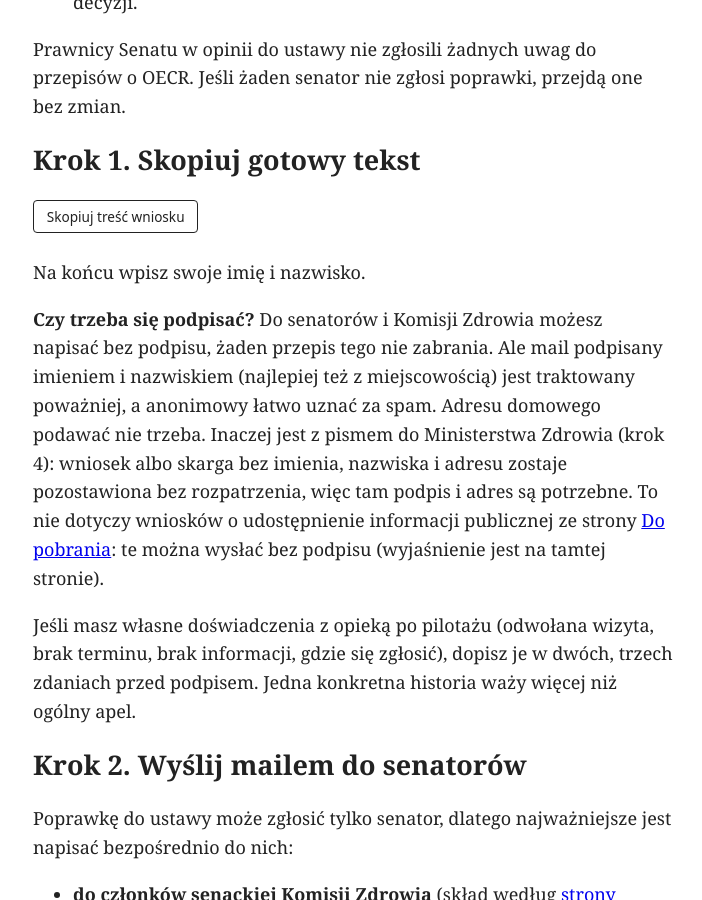
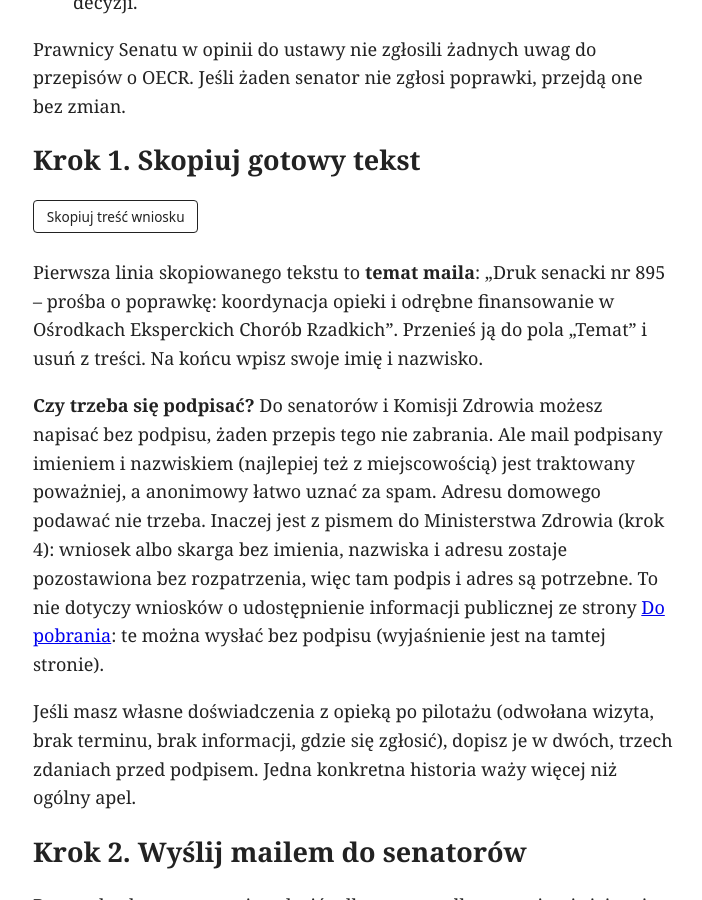
Before and after one commit to sylwiaeb/nf1news, a Jekyll site: the page built from _posts/2026-11-03-senat-uwagi-oecr.md, in a window 1280 px wide and 900 px high, scrolled down 1100 px. Shown: the whole window, without its empty margins (287-989 px from the left). Built offline with Jekyll 4.4.1, drawn with Linux system fonts in a browser that asks for light colours.

Commit message:
Instrukcja: temat maila
Co-Authored-By: Claude Opus 5.5 <noreply@anthropic.com>
Claude-Session: https://claude.ai/code/session_019jaYAUrvFxzDMrZaHzH4de

```diff
--- a/_posts/2026-11-03-senat-uwagi-oecr.md
+++ b/_posts/2026-11-03-senat-uwagi-oecr.md
@@ -21,7 +21,7 @@ Prawnicy Senatu w opinii do ustawy nie zgłosili żadnych uwag do przepisów o O
 
 {% include mail.html id="uwagi-senat" body="wnioski/uwagi-senat-OECR.txt" %}
 
-Na końcu wpisz swoje imię i nazwisko.
+Pierwsza linia skopiowanego tekstu to **temat maila**: „Druk senacki nr 895 – prośba o poprawkę: koordynacja opieki i odrębne finansowanie w Ośrodkach Eksperckich Chorób Rzadkich”. Przenieś ją do pola „Temat” i usuń z treści. Na końcu wpisz swoje imię i nazwisko.
 
 **Czy trzeba się podpisać?** Do senatorów i Komisji Zdrowia możesz napisać bez podpisu, żaden przepis tego nie zabrania. Ale mail podpisany imieniem i nazwiskiem (najlepiej też z miejscowością) jest traktowany poważniej, a anonimowy łatwo uznać za spam. Adresu domowego podawać nie trzeba. Inaczej jest z pismem do Ministerstwa Zdrowia (krok 4): wniosek albo skarga bez imienia, nazwiska i adresu zostaje pozostawiona bez rozpatrzenia, więc tam podpis i adres są potrzebne. To nie dotyczy wniosków o udostępnienie informacji publicznej ze strony [Do pobrania]({{ '/do-pobrania/' | relative_url }}): te można wysłać bez podpisu (wyjaśnienie jest na tamtej stronie).
 
```
